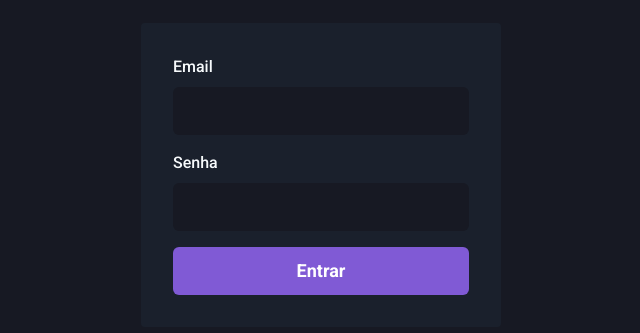
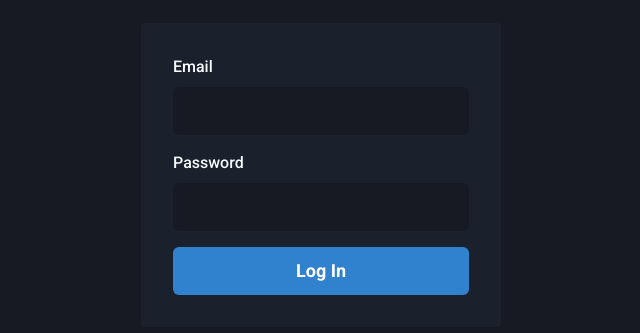
Before and after one commit to fischerafael/dashgo, a Next.js app: page / in a window 1280 px wide. Shown: the part 225-558 px from the top of the page, without its empty margins (319-959 px from the left). Built offline with nearby package versions, Linux system fonts and the light colour scheme.

Commit message:
extracted button and input to components

```diff
--- /dev/null
+++ b/src/components/atoms/Button.tsx
@@ -0,0 +1,11 @@
+import { Button as ChakraButton, ButtonProps } from '@chakra-ui/react'
+
+interface Props extends ButtonProps {}
+
+export const Button = ({ children }: Props) => {
+    return (
+        <ChakraButton type="submit" mt="4" colorScheme="blue" size="lg">
+            {children}
+        </ChakraButton>
+    )
+}
--- /dev/null
+++ b/src/components/atoms/Input.tsx
@@ -0,0 +1,33 @@
+import {
+    FormControl,
+    FormLabel,
+    Input as ChakraInput,
+    InputProps
+} from '@chakra-ui/react'
+
+interface Props extends InputProps {
+    name: string
+    label?: string
+}
+
+export const Input = ({ name, label, ...props }: Props) => {
+    return (
+        <FormControl>
+            {label && <FormLabel htmlFor={name}>{label}</FormLabel>}
+
+            <ChakraInput
+                name={name}
+                type={name}
+                id={name}
+                focusBorderColor="blue.500"
+                bg="gray.900"
+                variant="filled"
+                _hover={{
+                    background: 'gray.900'
+                }}
+                size="lg"
+                {...props}
+            />
+        </FormControl>
+    )
+}
--- a/src/pages/Login.tsx
+++ b/src/pages/Login.tsx
@@ -1,11 +1,6 @@
-import {
-    Flex,
-    Input,
-    Button,
-    Stack,
-    FormLabel,
-    FormControl
-} from '@chakra-ui/react'
+import { Flex, Stack } from '@chakra-ui/react'
+import { Button } from '../components/atoms/Button'
+import { Input } from '../components/atoms/Input'
 
 export const Login = () => {
     return (
@@ -20,42 +15,11 @@ export const Login = () => {
                 flexDir="column"
             >
                 <Stack spacing="4">
-                    <FormControl>
-                        <FormLabel htmlFor="email">Email</FormLabel>
-                        <Input
-                            name="email"
-                            type="email"
-                            id="email"
-                            focusBorderColor="purple.500"
-                            bg="gray.900"
-                            variant="filled"
-                            _hover={{
-                                background: 'gray.900'
-                            }}
-                            size="lg"
-                        />
-                    </FormControl>
-
-                    <FormControl>
-                        <FormLabel htmlFor="password">Senha</FormLabel>
-                        <Input
-                            name="password"
-                            type="password"
-                            id="password"
-                            focusBorderColor="purple.500"
-                            bg="gray.900"
-                            variant="filled"
-                            _hover={{
-                                background: 'gray.900'
-                            }}
-                            size="lg"
-                        />
-                    </FormControl>
+                    <Input name="email" label="Email" />
+                    <Input name="password" label="Password" />
                 </Stack>
 
-                <Button type="submit" mt="4" colorScheme="purple" size="lg">
-                    Entrar
-                </Button>
+                <Button>Log In</Button>
             </Flex>
         </Flex>
     )
```
